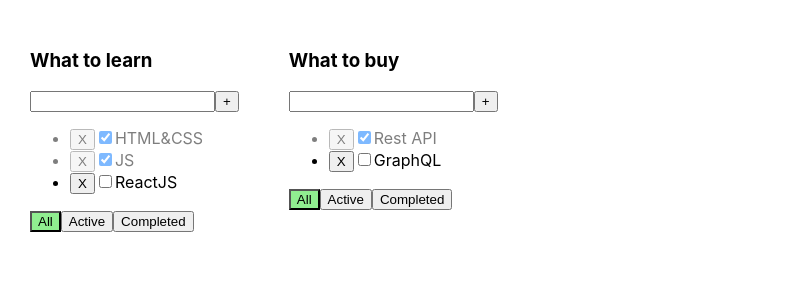
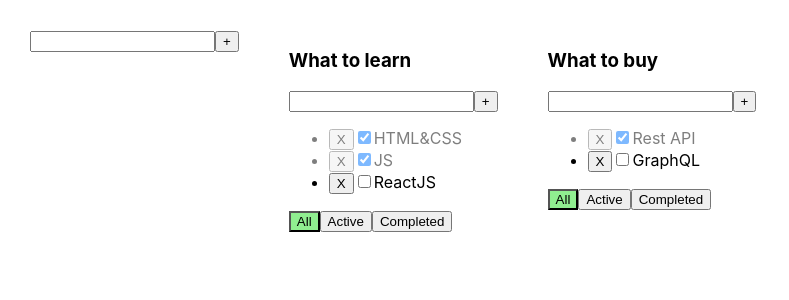
Before and after one commit to DmitrijSergeev/todolist, a React (Vite) app: page / in a window 1280 px wide. Shown: the top 300 px of the page, without its empty margins (0-789 px from the left). Built offline with nearby package versions, Linux system fonts and the light colour scheme.

Commit message:
smth wrong

```diff
--- a/src/App.tsx
+++ b/src/App.tsx
@@ -3,6 +3,7 @@ import {TodoListItem} from "./TodoListItem.tsx";
 import {v1} from "uuid";
 import {useState} from "react";
 import {FilterValues, TaskState, Todolist} from "./types/Types.ts";
+import {CreateItemForm} from "./CreateItemForm.tsx";
 
 function App() {
 
@@ -10,45 +11,63 @@ function App() {
     const todolistId2 = v1()
 
     const [todolists, setTodolists] = useState<Todolist[]>([
-        { id: todolistId1, title: 'What to learn', filter: 'all' },
-        { id: todolistId2, title: 'What to buy', filter: 'all' },
+        {id: todolistId1, title: 'What to learn', filter: 'all'},
+        {id: todolistId2, title: 'What to buy', filter: 'all'},
     ])
 
     const [tasks, setTasks] = useState<TaskState>({
         [todolistId1]: [
-            { taskId: v1(), title: 'HTML&CSS', isDone: true },
-            { taskId: v1(), title: 'JS', isDone: true },
-            { taskId: v1(), title: 'ReactJS', isDone: false },
+            {taskId: v1(), title: 'HTML&CSS', isDone: true},
+            {taskId: v1(), title: 'JS', isDone: true},
+            {taskId: v1(), title: 'ReactJS', isDone: false},
         ],
         [todolistId2]: [
-            { taskId: v1(), title: 'Rest API', isDone: true },
-            { taskId: v1(), title: 'GraphQL', isDone: false },
+            {taskId: v1(), title: 'Rest API', isDone: true},
+            {taskId: v1(), title: 'GraphQL', isDone: false},
         ],
     })
 
     // const [filter, setFilter] = useState<FilterValueType>('all')
 
-    const removeTask = (id:string, taskId: string) => {
+    const removeTask = (id: string, taskId: string) => {
         //setTasks(tasks.filter(task => task.taskId !== taskId));
-        setTasks({...tasks, [id]: tasks[id].filter( t => t.taskId !== taskId) })
+        setTasks({...tasks, [id]: tasks[id].filter(t => t.taskId !== taskId)})
     }
 
-    const addTask = (id:string, title: string) => {
+    const addTask = (id: string, title: string) => {
         const newTask = {
             taskId: v1(), title, isDone: false
         }
         setTasks({...tasks, [id]: [newTask, ...tasks[id]]})
     }
 
-    const changeTaskStatus = (id:string, taskId: string, isDone: boolean) => {
+    const changeTaskStatus = (id: string, taskId: string, isDone: boolean) => {
+        setTasks({
+            ...tasks, [id]: tasks[id].map(t => t.taskId === taskId
+                ? {...t, isDone}
+                : t)
+        })
+    }
+
+    const addTodolist = (title: string) => {
+        const todolistId = v1();
+        const newTodoList: Todolist = {
+            id: todolistId, title, filter: 'all'
+        }
+        setTodolists([...todolists, newTodoList])
+        setTasks({...tasks, [todolistId]: []})
+    }
+
+    const onChangeTitle = (id: string, taskId: string, title: string) => {
         setTasks({...tasks, [id]: tasks[id].map( t => t.taskId === taskId
-            ? {...t, isDone}
+                ? {...t, title}
                 : t)})
     }
 
     return (
         <div className="app">
-            {todolists.map( (todolist: Todolist) =>{
+            <CreateItemForm addItem={addTodolist}/>
+            {todolists.map((todolist: Todolist) => {
                 const todolistTasks = tasks[todolist.id]
                 let filteredTasks = todolistTasks
                 if (todolist.filter === 'active') {
@@ -59,8 +78,8 @@ function App() {
                 }
 
                 const changeFilter = (todoId: string, filter: FilterValues) => {
-                    setTodolists(todolists.map( todo => todoId === todo.id
-                        ? {...todo,  filter}
+                    setTodolists(todolists.map(todo => todoId === todo.id
+                        ? {...todo, filter}
                         : todo))
                 }
                 return (
@@ -72,9 +91,10 @@ function App() {
                         changeFilter={changeFilter}
                         addTask={addTask}
                         changeTaskStatus={changeTaskStatus}
+                        onChangeTitle={onChangeTitle}
                     />
                 )
-            } )}
+            })}
 
         </div>
     )
--- /dev/null
+++ b/src/CreateItemForm.tsx
@@ -0,0 +1,41 @@
+import {KeyboardEvent, useRef, useState} from "react";
+import {Button} from "./Button.tsx";
+
+type Props = {
+    addItem: (title: string)=>void
+}
+
+export const CreateItemForm = ({addItem}:Props) => {
+    const inputRef = useRef<HTMLInputElement>(null)
+
+    const [error, setError] = useState<null | string>(null)
+
+    const addItemHandler = () => {
+
+        if (inputRef.current && inputRef.current.value.trim() !== '') {
+            addItem(inputRef.current.value)
+            inputRef.current.value = ''
+            setError(null)
+        } else {
+            setError('Title is required')
+        }
+    }
+
+    const onKeyDownHandler = (e: KeyboardEvent<HTMLInputElement>) => {
+        if (e.key === 'Enter') {
+            addItemHandler()
+        }
+    }
+    return (
+        <div>
+            <input ref={inputRef}
+                   onKeyDown={onKeyDownHandler}
+                   className={error ? 'error' : ''}
+            />
+            <Button name={'+'}
+                    onClick={addItemHandler}
+            />
+            {error && <div className={'error-message'}>{error}</div>}
+        </div>
+    );
+};
--- /dev/null
+++ b/src/EditableSpan.tsx
@@ -0,0 +1,30 @@
+import {useState} from "react";
+
+type Props = {
+    value: string
+    onChange: (title: string)=>void
+}
+
+export const EditableSpan = ({value, onChange}: Props) => {
+    const [isEditMode, setIsEditMode] = useState(false)
+    const [title, setTitle] = useState(value)
+
+    const turnOnEditMode = () => {
+        setIsEditMode(true)
+        setTitle(title)
+    }
+
+    const turnOffEditMode = () => {
+        setIsEditMode(false)
+    }
+
+    return (
+        <>
+            {isEditMode ? (
+                <input value={value} onChange={onChange} onBlur={turnOffEditMode} autoFocus/>
+            ):(
+                <span onDoubleClick={turnOnEditMode}>{value}</span>
+            ) }
+        </>
+    )
+}
--- a/src/TodoListItem.tsx
+++ b/src/TodoListItem.tsx
@@ -1,6 +1,8 @@
 import {FilterValues, Task, Todolist} from "./types/Types.ts";
 import {Button} from "./Button.tsx";
-import {useRef, KeyboardEvent, ChangeEvent, useState} from "react";
+import {ChangeEvent} from "react";
+import {CreateItemForm} from "./CreateItemForm.tsx";
+import {EditableSpan} from "./EditableSpan.tsx";
 
 type Props = {
     todolist: Todolist
@@ -9,45 +11,22 @@ type Props = {
     changeFilter: (todoId: string, filter: FilterValues) => void
     addTask: (id:string, title: string) => void
     changeTaskStatus: (id:string, taskId: string, isDone: boolean) => void
+    onChangeTitle: (id: string, taskId: string, title: string) => void
 }
 
 export const TodoListItem = (
-    {tasks, removeTask, changeFilter, addTask, changeTaskStatus, todolist:{id, title, filter}}: Props) => {
+    {tasks, removeTask, changeFilter, addTask, changeTaskStatus, onChangeTitle,
+        todolist:{id, title, filter}}: Props) => {
 
-    const inputRef = useRef<HTMLInputElement>(null)
-
-    const [error, setError] = useState<null | string>(null)
-
-    const addTaskHandler = () => {
-
-        if (inputRef.current && inputRef.current.value.trim() !== '') {
-            addTask(id, inputRef.current.value)
-            inputRef.current.value = ''
-            setError(null)
-        } else {
-            setError('Title is required')
-        }
-    }
-
-    const onKeyDownHandler = (e: KeyboardEvent<HTMLInputElement>) => {
-        if (e.key === 'Enter') {
-            addTaskHandler()
-        }
+    const addTaskHandler = (title: string) => {
+        addTask(id, title)
     }
 
     return (
         <div>
+
             <h3>{title}</h3>
-            <div>
-                <input ref={inputRef}
-                       onKeyDown={onKeyDownHandler}
-                       className={error ? 'error' : ''}
-                />
-                <Button name={'+'}
-                        onClick={addTaskHandler}
-                />
-                {error && <div className={'error-message'}>{error}</div>}
-            </div>
+            <CreateItemForm addItem={addTaskHandler}/>
             {tasks.length === 0 ? (
                 <p style={{color: 'red'}}>Тасок нет</p>
             ) : (
@@ -59,6 +38,9 @@ export const TodoListItem = (
                         const onChangeStatusHandler = (e: ChangeEvent<HTMLInputElement>) => {
                             changeTaskStatus(id, task.taskId, e.currentTarget.checked)
                         }
+                        const onChangeTitleHandler = (e: ChangeEvent<HTMLInputElement>) => {
+                            onChangeTitle(id, task.taskId, e.currentTarget.value)
+                        }
                         return (
                             <li key={task.taskId}
                                 className={task.isDone ? 'is-done' : ''}
@@ -67,7 +49,7 @@ export const TodoListItem = (
                                 <input type="checkbox" checked={task.isDone}
                                        onChange={onChangeStatusHandler}
                                 />
-                                <span>{task.title}</span>
+                                <EditableSpan value={task.title} onChange={onChangeTitleHandler}/>
                             </li>
                         )
                     })}
```
